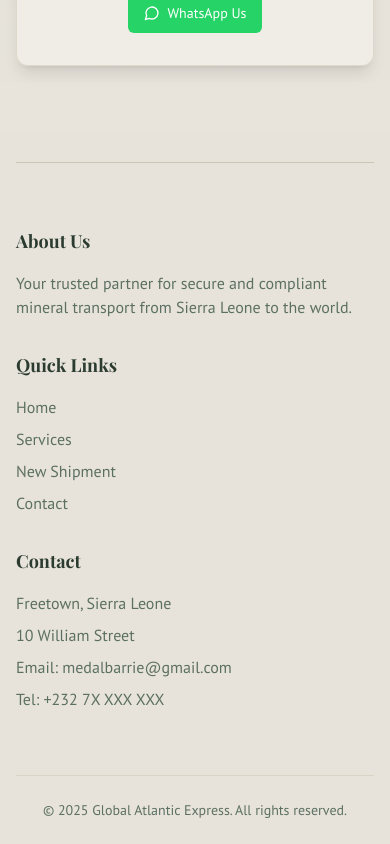
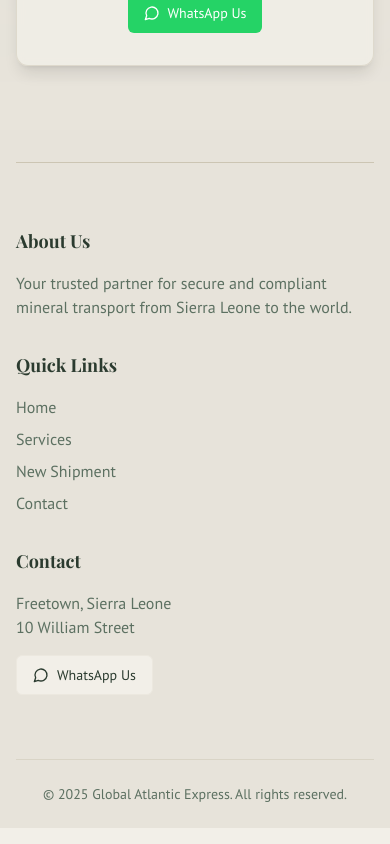
Before and after one commit to moBarrie/mg-secureship-app, a Next.js app: page / in a window 390 px wide. Shown: the part 8787-9631 px from the top of the page. Built offline with nearby package versions, Linux system fonts and the light colour scheme.

Commit message:
feat: remove email/phone from footer, add WhatsApp button instead

```diff
--- a/src/components/layout/Footer.tsx
+++ b/src/components/layout/Footer.tsx
@@ -1,5 +1,6 @@
 import { ContactFormSection } from "@/components/sections/ContactFormSection";
 import { Separator } from "@/components/ui/separator";
+import { WhatsAppButton } from "@/components/ui/whatsapp-button";
 
 export function Footer() {
   return (
@@ -54,11 +55,16 @@
           </div>
           <div>
             <h3 className="font-semibold text-lg mb-4">Contact</h3>
-            <div className="space-y-2 text-muted-foreground">
-              <p>Freetown, Sierra Leone</p>
-              <p>10 William Street</p>
-              <p>Email: medalbarrie@gmail.com</p>
-              <p>Tel: +232 7X XXX XXX</p>
+            <div className="space-y-4">
+              <div className="text-muted-foreground">
+                <p>Freetown, Sierra Leone</p>
+                <p>10 William Street</p>
+              </div>
+              <WhatsAppButton
+                variant="outline"
+                message="Hello! I would like to get in touch regarding your services."
+                className="mt-2"
+              />
             </div>
           </div>
         </div>
```
